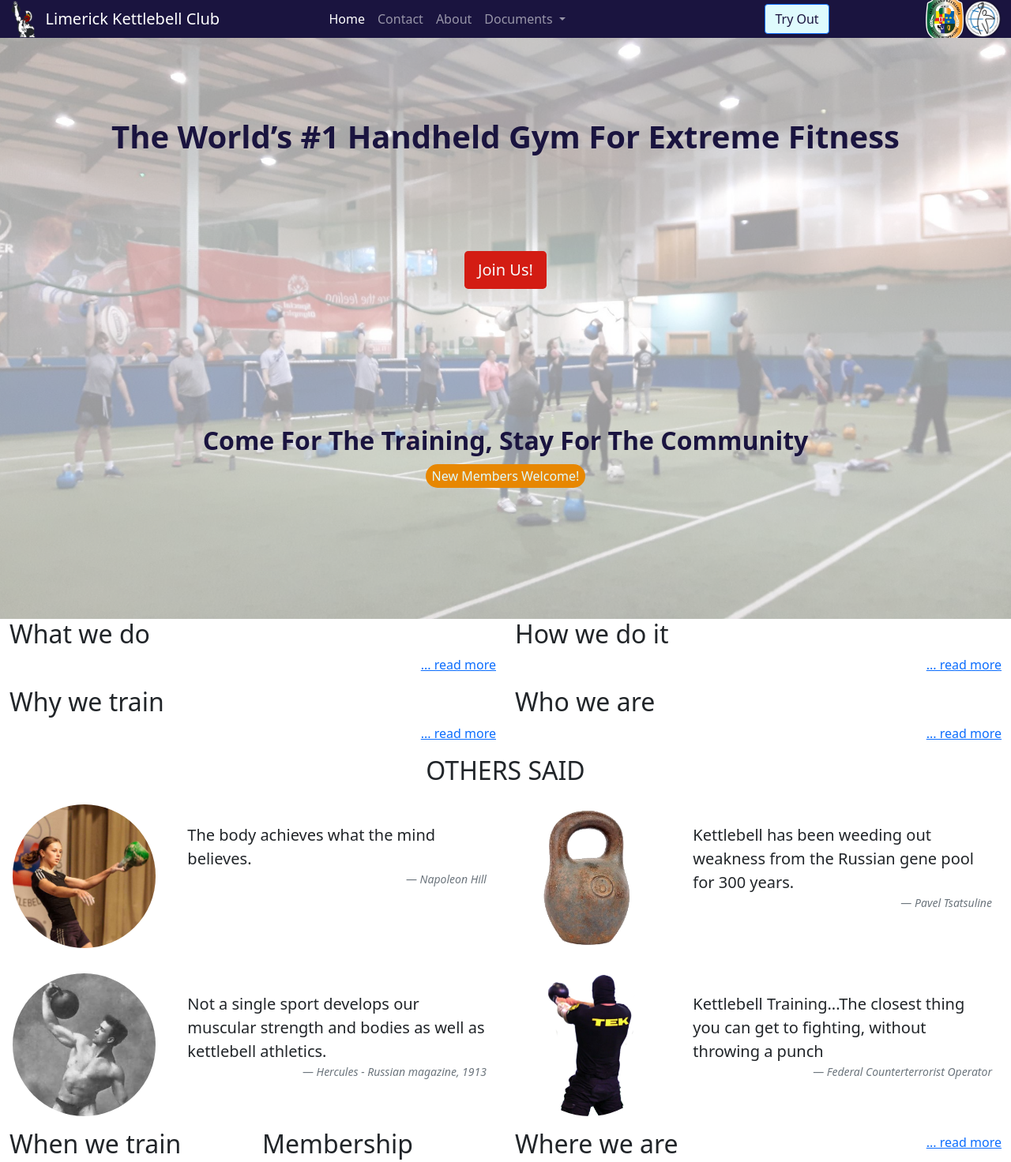
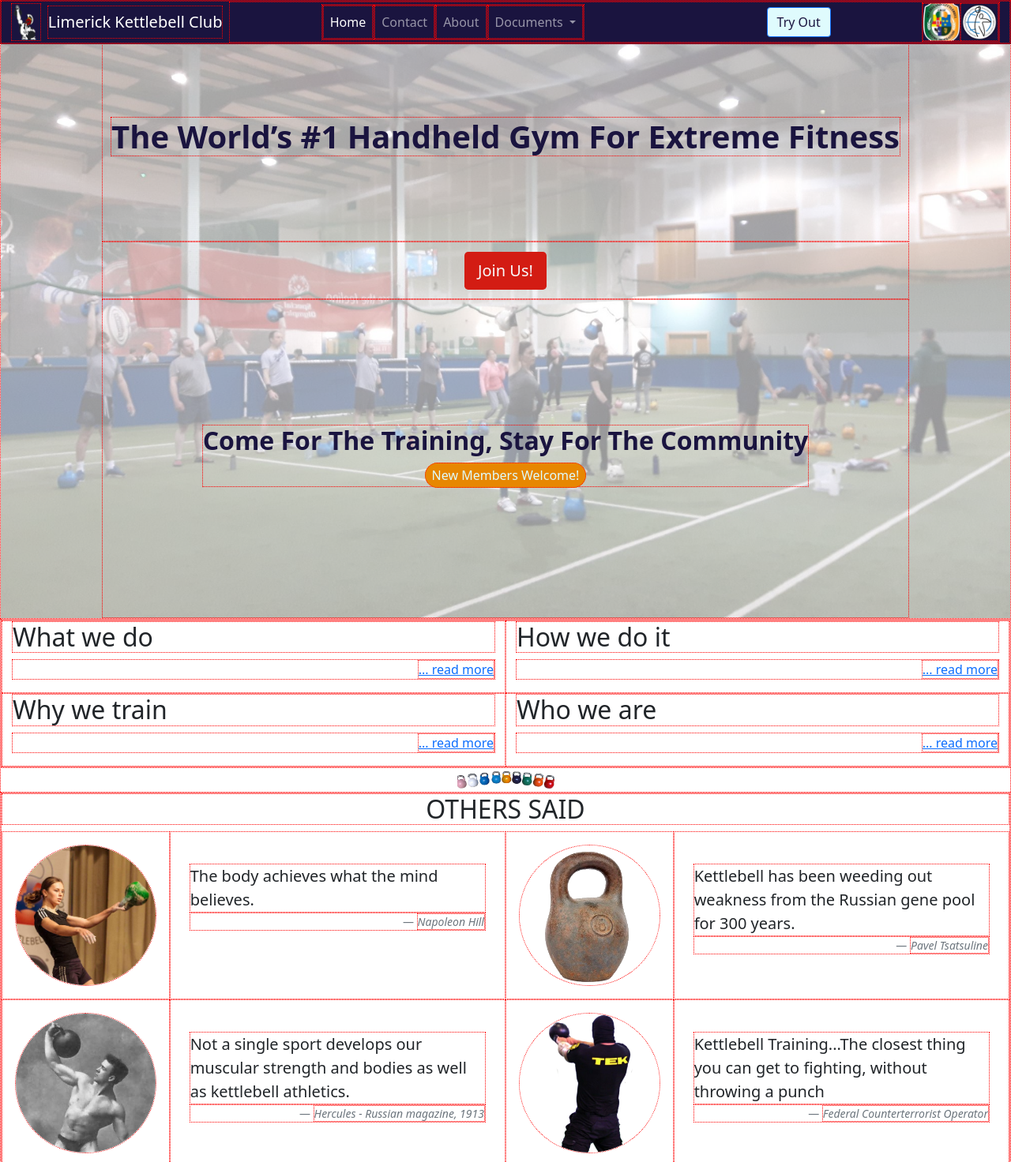
Before and after one commit to ruszkipista/cims01-lkc, a plain HTML site: page index.html in a window 1280 px wide. Shown: the top 1472 px of the page at 79% size. Drawn offline with nearby package versions, Linux system fonts and the light colour scheme; grey boxes are pictures that could not be loaded.

Commit message:
add comments about media origin

```diff
--- a/assets/css/style.css
+++ b/assets/css/style.css
@@ -1,4 +1,4 @@
-/* body * { border: 0.5px dotted red;} */
+body * { border: 0.5px dotted red;}
 
 html, body, main, nav, div, section, article, img {
     margin:0;
@@ -15,16 +15,16 @@ html, body, main, nav, div, section, article, img {
     --color-dark1:   #1a143f;
 }
 /* GLOBAL STYLES */
-.text-color-light1 { color: var(--color-light1);}
-.text-color-normal1  { color: var(--color-normal1);}
-.text-color-normal2  { color: var(--color-normal2);}
-.text-color-normal3  { color: var(--color-normal3);}
-.text-color-dark1  { color: var(--color-dark1);}
-.bg-color-light1   { background-color: var(--color-light1);}
-.bg-color-normal1  { background-color: var(--color-normal1);}
-.bg-color-normal2  { background-color: var(--color-normal2);}
-.bg-color-normal3  { background-color: var(--color-normal3);}
-.bg-color-dark1    { background-color: var(--color-dark1);}
+.text-color-light1  { color: var(--color-light1);}
+.text-color-normal1 { color: var(--color-normal1);}
+.text-color-normal2 { color: var(--color-normal2);}
+.text-color-normal3 { color: var(--color-normal3);}
+.text-color-dark1   { color: var(--color-dark1);}
+.bg-color-light1  { background-color: var(--color-light1);}
+.bg-color-normal1 { background-color: var(--color-normal1);}
+.bg-color-normal2 { background-color: var(--color-normal2);}
+.bg-color-normal3 { background-color: var(--color-normal3);}
+.bg-color-dark1   { background-color: var(--color-dark1);}
 
 /* NAVBAR */
 .navbar-dark{
@@ -44,12 +44,15 @@ html, body, main, nav, div, section, article, img {
     height: var(--nav-logo-height);
 }
 #logo-lkc {
+    /* Logo from LKC's facebook page https://www.facebook.com/Limerick-Kettlebell-Club-201978196542853  */
     background: url(../img/logo-lkc-96x96.png) center center / cover no-repeat;
 }
 #logo-aiklf {
+    /* Logo from http://www.aiklf.com/ */
     background: url(../img/logo-aiklf.png) center center / cover no-repeat;
 }
 #logo-iukl {
+    /* Logo from http://www.giri-iukl.com/en/ */
     background: url(../img/logo-iukl.png) center center / cover no-repeat;
 }
 /* The following media query makes the title "Limerick Kettlebell Club" in Navbar to appear
@@ -66,8 +69,7 @@ html, body, main, nav, div, section, article, img {
     position: relative;
     color: var(--color-dark1);
 }
-/* borrowed backround opacity from here (method 2):
-https://www.digitalocean.com/community/tutorials/how-to-change-a-css-background-images-opacity */
+/* borrowed backround opacity from here (method 2): https://www.digitalocean.com/community/tutorials/how-to-change-a-css-background-images-opacity */
 .hero:before {
     content: ' ';
     width: 100%;
@@ -76,18 +78,19 @@ https://www.digitalocean.com/community/tutorials/how-to-change-a-css-background-
     top: 0;
     left: 0;
     padding: 0;
+    /* picture from LKC's facebook page https://www.facebook.com/Limerick-Kettlebell-Club-201978196542853  */
     background: url(../img/training-front.jpg) center center / cover no-repeat;
     opacity: 0.4;
     background-color: var(--color-light1);
     z-index: -1;
 }
-.height-top {
+.hero-height-top {
     height: 35%;
 }
-.height-middle {
+.hero-height-middle {
     height: 10%;
 }
-.height-bottom {
+.hero-height-bottom {
     height: 55%;
 }
 .hero h1,
@@ -95,6 +98,11 @@ https://www.digitalocean.com/community/tutorials/how-to-change-a-css-background-
     font-weight: bold;
 }
 
+/* HOME - Main section */
+.section-separator1 {
+   height: 2rem;
+   background: url("../img/competition-kettlebell-lineup-small.png") center center / contain no-repeat;
+}
 .gmap {
     width:100%;
     height: 280px;
@@ -120,7 +128,7 @@ footer svg {
     padding-left: 0;
 }
 #img-venue {
-    /* the following image was taken from https://www.deltasportsdome.com/wp-content/uploads/2019/12/Delta-Sidebar-Portrait.jpg */
+    /* picture from https://www.deltasportsdome.com/wp-content/uploads/2019/12/Delta-Sidebar-Portrait.jpg */
     background: url(../img/delta-entrance.jpg) center center / cover no-repeat;;
 }
 
--- a/index.html
+++ b/index.html
@@ -11,7 +11,7 @@
     <!-- Bootstrap CSS component -->
     <link href="https://cdn.jsdelivr.net/npm/bootstrap@5.0.0-beta1/dist/css/bootstrap.min.css" rel="stylesheet" integrity="sha384-giJF6kkoqNQ00vy+HMDP7azOuL0xtbfIcaT9wjKHr8RbDVddVHyTfAAsrekwKmP1" crossorigin="anonymous">
     <!-- local CSS -->
-    <link rel="stylesheet" href="./assets/css/style.css">
+    <link rel="stylesheet" href="./assets/css/style.css" type="text/css">
   </head>
 
   <body>
@@ -63,13 +63,13 @@
     <!-- HEADER - HERO section -->
     <header class="hero">
       <!-- <div class="layer-opaque">&nbsp;</div> -->
-      <div class="height-top d-flex align-items-center">
+      <div class="hero-height-top d-flex align-items-center">
         <h1 class="text-capitalize text-center mx-auto">The world’s #1 handheld gym for extreme fitness</h1>
       </div>
-      <div class="height-middle d-flex align-items-center">
+      <div class="hero-height-middle d-flex align-items-center">
         <a class="btn btn-lg bg-color-normal2 text-light text-capitalize mx-auto" href="./tryout.html">Join us!</a>
       </div>
-      <div class="height-bottom d-flex align-items-center">
+      <div class="hero-height-bottom d-flex align-items-center">
         <h2 class="text-capitalize text-center mx-auto">Come for the training, stay for the community<br>
           <span class="h6 rounded-pill text-color-light1 bg-color-normal1 p-1 px-2">New members welcome!</span>
         </h2>
@@ -98,14 +98,19 @@
         </div>
       </section>
 
+      <!-- Delimiter -->
+      <dev class="row section-separator1">&nbsp;</dev>
+
       <!-- QUOTES section -->
       <section class="row m-0">
         <h2 class="text-uppercase text-center col-12">Others said</h2>
 
         <div class="d-none d-sm-block col-sm-4 col-lg-2 p-3">
+          <!-- picture from Gallery of https://kettlebellsport.eu/ -->
           <img class="img-fluid rounded-circle my-auto" src="./assets/img/kettlebell-kseniya-dedyukhina.jpg" alt="Kseniya Dedyukhina kettlebell competitor">
         </div>
         <figure class="blockquote-reverse m-0 p-4 col-12 col-sm-8 col-lg-4">
+          <!-- quote from https://www.strongfirst.com/from-wheelchair-to-sinister-the-importance-of-mental-strength-by-malou-fehlbaum/ -->
           <blockquote class="blockquote mt-3">The body achieves what the mind believes.</blockquote>
           <figcaption class="blockquote-footer text-end"><cite>Napoleon Hill</cite></figcaption>
         </figure>
@@ -114,6 +119,7 @@
           <img class="img-fluid rounded-circle" src="./assets/img/kettlebell-girya.png" alt="old Russian girya">
         </div>
         <figure class="blockquote-reverse m-0 p-4 col-12 col-sm-8 col-lg-4">
+          <!-- quote from https://www.dragondoor.com/assets/1/15/hard-style_fall_2006.pdf -->
           <blockquote class="blockquote mt-3">Kettlebell has been weeding out weakness from the Russian gene pool for 300 years.</blockquote>
           <figcaption class="blockquote-footer text-end"><cite>Pavel Tsatsuline</cite></figcaption>
         </figure>
@@ -122,14 +128,17 @@
           <img class="img-fluid rounded-circle" src="./assets/img/kettlebell-strongman.jpg" alt="Strongman is doing windmill with kettlebell">
         </div>
         <figure class="blockquote-reverse m-0 p-4 col-12 col-sm-8 col-lg-4">
+          <!-- quote from https://www.dragondoor.com/assets/1/15/hard-style_fall_2006.pdf -->
           <blockquote class="blockquote mt-3">Not a single sport develops our muscular strength and bodies as well as kettlebell athletics.</blockquote>
           <figcaption class="blockquote-footer text-end"><cite>Hercules - Russian magazine, 1913</cite></figcaption>
         </figure>
 
         <div class="d-none d-sm-block col-sm-4 col-lg-2 p-3">
+          <!-- picture from https://www.muscleandfitness.hu/edzes/funkcionalis-edzesek/483-a-tek-es-a-kettlebell -->
           <img class="img-fluid rounded-circle" src="./assets/img/kettlebell-tek.png" alt="Red kettlebell">
         </div>
         <figure class="blockquote-reverse m-0 p-4 col-12 col-sm-8 col-lg-4">
+          <!-- quote from https://www.dragondoor.com/assets/1/15/hard-style_fall_2006.pdf -->
           <blockquote class="blockquote mt-3">Kettlebell Training...The closest thing you can get to fighting, without throwing a punch</blockquote>
           <figcaption class="blockquote-footer text-end"><cite>Federal Counterterrorist Operator</cite></figcaption>
         </figure>
```
Also changed, not shown: about.html (+3 -4 lines), constitution.html (+1 -1 lines), mission.html (+1 -1 lines), safety.html (+2 -3 lines), tryout.html (+2 -3 lines), assets/img/competition-kettlebell-lineup-small.png (added), assets/img/competition-kettlebell-lineup.png, assets/img/phases-clean-jerk-side.png (added), assets/img/phases-jerk-double-front.png (renamed from assets/img/phases-jerk-front.png), assets/img/phases-jerk-double-side.png (renamed from assets/img/phases-jerk-side.png).
